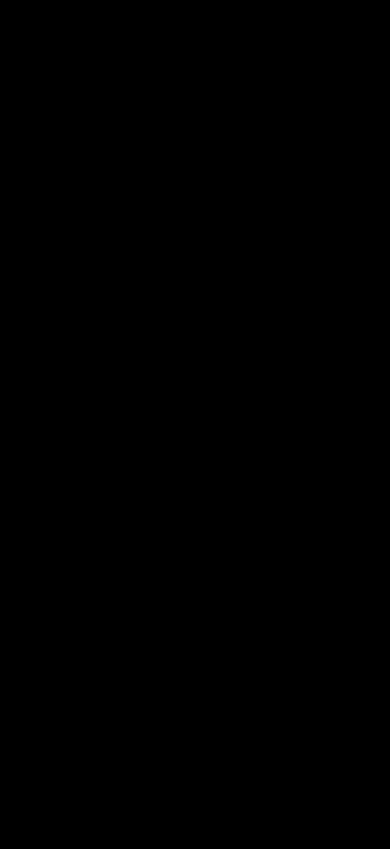
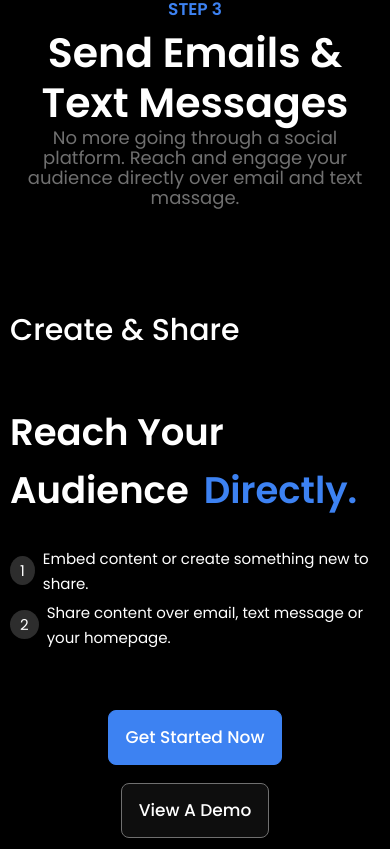
Before and after one commit to Nurbekprog/marico, a React (Vite) app: page / in a window 390 px wide. Shown: the part 3755-4604 px from the top of the page. Before the commit the page ends 3645 px from the top, so only its background shows below. Built offline with nearby package versions, Linux system fonts and the light colour scheme.

Commit message:
step3-finished

```diff
--- a/src/App.jsx
+++ b/src/App.jsx
@@ -3,6 +3,7 @@ import Header from "./components/header/Header";
 import Home from "./components/home/Home";
 import Stepone from "./components/step1/Stepone";
 import Steptwo from "./components/step2/Steptwo";
+import Stepthree from "./components/step3/Steptree";
 
 const App = () => {
   return (
@@ -11,6 +12,7 @@ const App = () => {
       <Home />
       <Stepone />
       <Steptwo />
+      <Stepthree />
     </div>
   );
 };
--- /dev/null
+++ b/src/components/step3/Stepthree.scss
@@ -0,0 +1,310 @@
+.step3 {
+  padding-top: 189px;
+  padding-bottom: 100px;
+  @media (max-width: 500px) {
+    padding-top: 100px;
+  }
+  &-head {
+    display: flex;
+    align-items: center;
+    flex-direction: column;
+    & h6 {
+      font-family: Poppins;
+      font-size: 25px;
+      font-weight: 600;
+      line-height: 38px;
+      letter-spacing: 0px;
+      text-align: center;
+      color: #3d82f2;
+      @media (max-width: 450px) {
+        font-size: 17px;
+      }
+    }
+    & h2 {
+      font-family: Poppins;
+      font-size: 75px;
+      font-weight: 600;
+      line-height: 112px;
+      letter-spacing: 0px;
+      text-align: center;
+      color: #ffffff;
+      @media (max-width: 1200px) {
+        font-size: 72px;
+      }
+      @media (max-width: 1150px) {
+        font-size: 69px;
+      }
+      @media (max-width: 1100px) {
+        font-size: 66px;
+      }
+      @media (max-width: 1050px) {
+        font-size: 63px;
+      }
+      @media (max-width: 1000px) {
+        font-size: 60px;
+      }
+      @media (max-width: 950px) {
+        font-size: 56px;
+      }
+      @media (max-width: 900px) {
+        font-size: 53px;
+      }
+      @media (max-width: 850px) {
+        font-size: 50px;
+      }
+      @media (max-width: 800px) {
+        font-size: 47px;
+      }
+      @media (max-width: 750px) {
+        font-size: 44px;
+        line-height: 90px;
+      }
+      @media (max-width: 700px) {
+        font-size: 41px;
+        line-height: 75px;
+      }
+      @media (max-width: 512px) {
+        font-size: 41px;
+        line-height: 50px;
+      }
+
+    }
+    & p {
+      width: 100%;
+      max-width: 929px;
+      margin-left: auto;
+      margin-right: auto;
+      font-family: Poppins;
+      font-size: 30px;
+      font-weight: 400;
+      line-height: 45px;
+      letter-spacing: 0px;
+      text-align: center;
+      color: #707070;
+      @media (max-width: 500px) {
+        font-size: 21px;
+        line-height: 30px;
+      }
+      @media (max-width: 450px) {
+        font-size: 20px;
+        line-height: 25px;
+      }
+      @media (max-width: 420px) {
+        font-size: 18px;
+        line-height: 20px;
+      }
+      @media (max-width: 380px) {
+        font-size: 15px;
+        line-height: 17px;
+      }
+    }
+    & button {
+      margin-top: 34px;
+      margin-bottom: 182px;
+      padding: 24px 38px;
+      font-family: Poppins;
+      font-size: 20px;
+      font-weight: 600;
+      line-height: 30px;
+      letter-spacing: 0px;
+      text-align: center;
+      color: #707070;
+      border-radius: 8px;
+      border: 1px solid #707070;
+      background-color: transparent;
+      transition: all 0.5s;
+      &:hover {
+        color: #ffffff;
+        background: #3d82f2;
+        border: 1px solid #3d82f2;
+      }
+      @media (max-width: 430px) {
+        padding: 15px 33px;
+        font-size: 17px;
+      }
+    }
+  }
+  &-body {
+    display: grid;
+    grid-template-columns: 50% 50%;
+    align-items: center;
+    margin-top: 189px;
+    @media (max-width: 1000px) {
+      grid-template-columns: 1fr;
+      gap: 20px;
+    }
+    @media (max-width: 500px) {
+      margin-top: 100px;
+    }
+    & img {
+      width: 100%;
+      max-width: 820px;
+    }
+    &-text {
+      & h5 {
+        color: #ffffff;
+        font-family: Poppins;
+        font-size: 30px;
+        font-weight: 500;
+        line-height: 45px;
+        letter-spacing: 0px;
+        text-align: left;
+      }
+      & div h2 {
+        display: flex;
+        align-items: center;
+        gap: 15px;
+      }
+      & h2 {
+        color: #ffffff;
+        font-family: Poppins;
+        font-size: 75px;
+        font-weight: 600;
+        line-height: 112px;
+        letter-spacing: 0px;
+        text-align: left;
+        @media (max-width: 1137px) {
+          font-size: 70px;
+          line-height: 100px;
+        }
+        @media (max-width: 1070px) {
+          font-size: 65px;
+          line-height: 85px;
+        }
+        @media (max-width: 1000px) {
+          font-size: 60px;
+          line-height: 84px;
+        }
+        @media (max-width: 750px) {
+          font-size: 55px;
+          line-height: 80px;
+        }
+        @media (max-width: 555px) {
+          font-size: 50px;
+        }
+        @media (max-width: 500px) {
+        font-size: 43px;
+        line-height: 60px;
+      }
+        @media (max-width: 450px) {
+          font-size: 37px;
+          line-height: 58px;
+        }
+        @media (max-width: 380px) {
+          font-size: 32px;
+          line-height: 50px;
+        }
+        // @media (max-width: 355px) {
+        //   font-size: 40px;
+        //   line-height: 58px;
+        // }
+        // @media (max-width: 330px) {
+        //   font-size: 38px;
+        //   line-height: 50px;
+        // }
+      }
+      & ul {
+        margin: 27px 0 60px 0;
+        gap: 4px;
+        & li {
+          & p {
+            padding: 2px 10px;
+            background-color: #2d2d2d;
+            border-radius: 50%;
+          }
+          display: flex;
+          align-items: center;
+          gap: 8px;
+          color: #ffffff;
+          margin-bottom: 4px;
+          font-family: Poppins;
+          font-size: 23px;
+          font-weight: 400;
+          line-height: 34px;
+          letter-spacing: 0px;
+          text-align: left;
+          @media (max-width: 450px) {
+            font-size: 15px;
+            line-height: 25px;
+          }
+        }
+      }
+      &-btns {
+        display: flex;
+        align-items: center;
+        gap: 24px;
+        @media (max-width: 390px) {
+          flex-direction: column;
+          gap: 18px;
+        }
+        &-1 {
+          padding: 18px 21px;
+          font-family: Poppins;
+          font-size: 20px;
+          font-weight: 500;
+          line-height: 30px;
+          letter-spacing: 0px;
+          text-align: left;
+          border-radius: 8px;
+          border: 1px solid #3d82f2;
+          color: #ffffff;
+          background-color: #3d82f2;
+          @media (max-width: 459px) {
+            padding: 14px 17px;
+            font-size: 17px;
+            line-height: 25px;
+          }
+        }
+        &-2 {
+          padding: 18px 21px;
+          font-family: Poppins;
+          font-size: 20px;
+          font-weight: 500;
+          line-height: 30px;
+          letter-spacing: 0px;
+          text-align: left;
+          border-radius: 8px;
+          border: 1px solid #707070;
+          color: #ffffff;
+          background-color: #0e0e0e;
+          @media (max-width: 459px) {
+            padding: 14px 17px;
+            font-size: 17px;
+            line-height: 25px;
+          }
+        }
+      }
+    }
+  }
+}
+.h2 {
+  color: #3d82f2;
+}
+.h21 {
+  margin-top: 80px;
+  @media (max-width: 450px) {
+    margin-top: 50px;
+  }
+}
+.p1 {
+  padding: 1px 6px;
+}
+.p2 {
+  padding: 1px 3px;
+}
+@media (max-width: 1000px) {
+  .step1-body-text {
+    display: flex;
+    align-items: center;
+    flex-direction: column;
+    text-align: center;
+    &div .h2 {
+      text-align: center;
+    }
+  }
+  .h21 {
+    text-align: center;
+    margin-left: auto;
+    margin-right: auto;
+  }
+}
--- /dev/null
+++ b/src/components/step3/Steptree.jsx
@@ -0,0 +1,47 @@
+import React from "react";
+import "./Stepthree.scss";
+import stepThree from "../../assets/images/step-three.png";
+const Stepthree = () => {
+  return (
+    <div className="step3 container">
+      <div className="step3-head">
+        <h6>STEP 3</h6>
+        <h2>Send Emails & Text Messages</h2>
+        <p>
+          No more going through a social platform. Reach and engage your
+          audience directly over email and text massage.
+        </p>
+      </div>
+      <div className="step3-body">
+        <div className="step3-body-text">
+          <h5>Create & Share</h5>
+          <div>
+            <h2 className="h21">Reach Your</h2>
+            <h2>
+              Audience<p className="h2">Directly.</p>
+            </h2>
+            <ul>
+              <li>
+                <p className="p1">1</p> Embed content or create something new to
+                share.
+              </li>
+              <li>
+                <p className="p2">2</p> Share content over email, text message
+                or your homepage.
+              </li>
+            </ul>
+            <div className="step3-body-text-btns">
+              <button className="step3-body-text-btns-1">
+                Get Started Now
+              </button>
+              <button className="step3-body-text-btns-2">View A Demo</button>
+            </div>
+          </div>
+        </div>
+        <img src={stepThree} alt="" />
+      </div>
+    </div>
+  );
+};
+
+export default Stepthree;
```
Also changed, not shown: src/assets/images/step-three.png (added).
